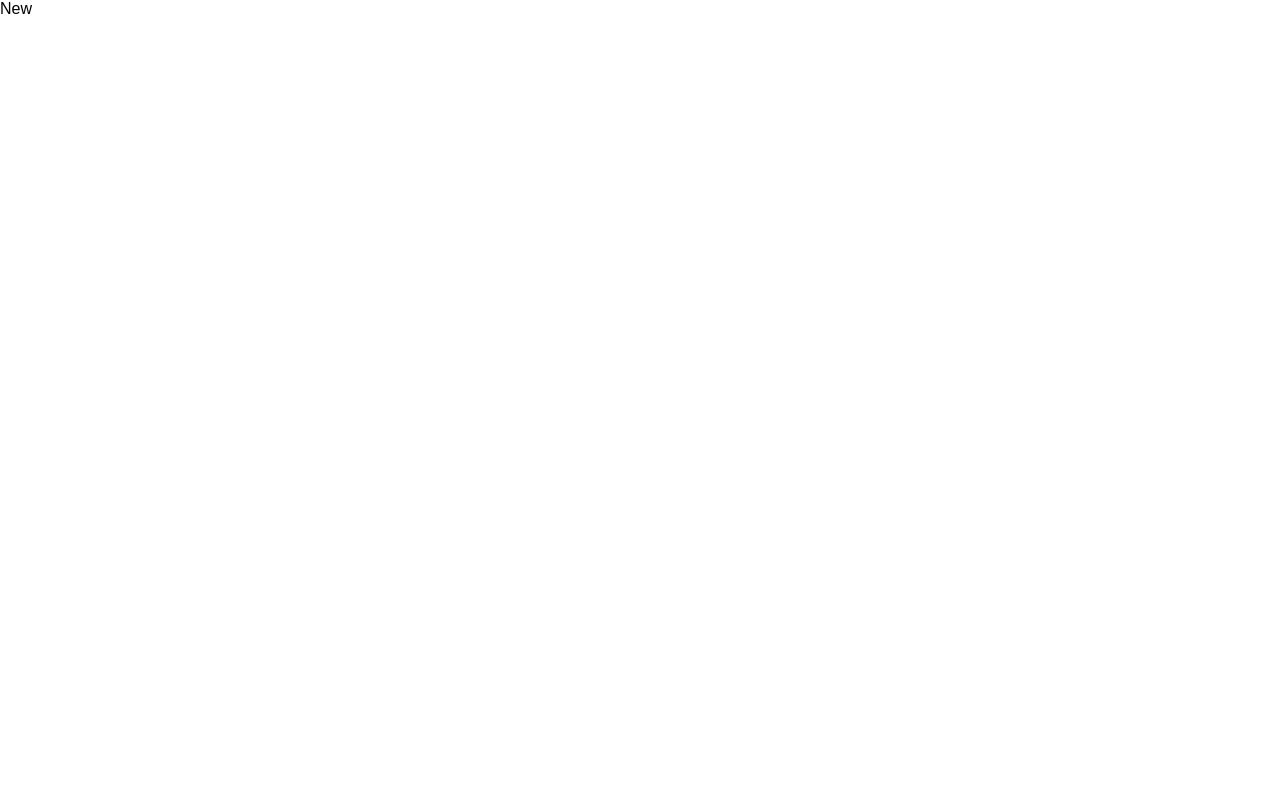
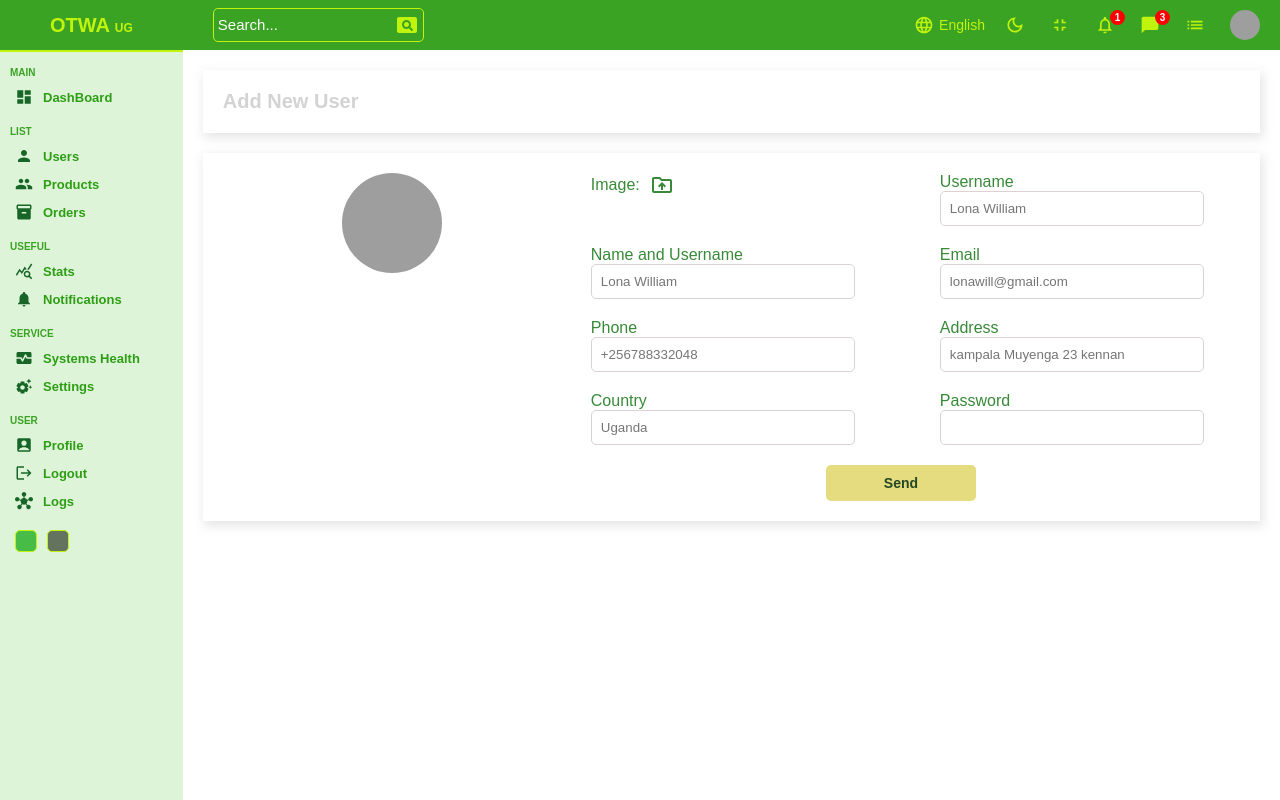
Before and after one commit to Emma-90844/OTWA-, a React (Create React App) app: page /users/new in a window 1280 px wide. Built offline with nearby package versions, Linux system fonts and the light colour scheme; grey boxes are pictures that could not be loaded.

Commit message:
Designed Add neew product and add new user page

```diff
--- a/src/App.js
+++ b/src/App.js
@@ -1,48 +1,4 @@
 
-// import Home from './pages/home/Home';
-// import Login from './pages/login/Login';
-// import List from './pages/list/List';
-// import New from './pages/new/New';
-// import Single from './pages/single/Single';
-
-// import {
-//   BrowserRouter,
-//   Routes,
-//   Route,
-// } from "react-router-dom";
-
-
-// function App() {
-//   return (
-//    <div className='App'>
-//       <BrowserRouter>
-//     <Routes>
-//       <Route path="/">
-//         <Route index element={<Home/>} />
-//         <Route path="login" element={<Login />}>
-//         </Route>
-//         <Route path="users">
-//           <Route index element={<List/>}/>
-//           <Route path=":userId"  element={<Single/>}/>
-//           <Route path="new"  element={<New/>}/>
-//         </Route>
-
-
-//         {/* <Route path='products'>
-//           <Route index element={<List/>}/>
-//           <Route path=':productId'  element={<Single/>}/>
-//           <Route path='new'  element={<New/>}/>
-//         </Route> */}
-
-//       </Route>
-//     </Routes>
-//   </BrowserRouter>
-
-//    </div>
-//   );
-// }
-
-// export default App;
 import './App.css'
 import Home from "./pages/home/Home";
 import Login from "./pages/login/Login";
@@ -50,6 +6,9 @@ import List from "./pages/list/List";
 import Single from "./pages/single/Single";
 import New from "./pages/new/New";
 import { BrowserRouter, Routes, Route } from "react-router-dom";
+import {userInputs, productInputs }from "./formsoursedata"
+
+
 
 function App() {
 
@@ -65,7 +24,7 @@ function App() {
               <Route path=":userId" element={<Single />} />
               <Route
                 path="new"
-                element={<New/>}
+                element={<New inputs = {userInputs} title="Add New User"/>}
               />
             </Route>
             <Route path="products">
@@ -73,7 +32,7 @@ function App() {
               <Route path=":productId" element={<Single />} />
               <Route
                 path="new"
-                element={<New  />}
+                element={<New  inputs={productInputs} title="Add New Product"/>}
               />
             </Route>
           </Route>
--- a/src/components/datatable/Datatable.jsx
+++ b/src/components/datatable/Datatable.jsx
@@ -1,8 +1,8 @@
 import "./datatable.scss";
 import { DataGrid } from "@mui/x-data-grid";
 import { userColumns, userRows } from "../../datatablesourse";
+import { Link } from "react-router-dom";
 
-const Datatable = () => {
 // Action column
 const actionColumn = [
   {
@@ -12,7 +12,10 @@ const Datatable = () => {
     renderCell: () => {
       return (
         <div className="cellAction">
+          <Link style={{ textDecoration: "none" }} to="/users/anyid">
             <div className="viewButton">View</div>
+          </Link>
+
           <div className="deleteButton">Delete</div>
         </div>
       );
@@ -20,6 +23,7 @@ const Datatable = () => {
   },
 ];
 
+const Datatable = () => {
   return (
     <div className="datatable">
       <DataGrid
--- a/src/components/sidebar/Sidebar.jsx
+++ b/src/components/sidebar/Sidebar.jsx
@@ -1,93 +1,94 @@
-import './sidebar.scss';
-import DashboardIcon from '@mui/icons-material/Dashboard';
-import PersonIcon from '@mui/icons-material/Person';
-import GroupIcon from '@mui/icons-material/Group';
-import Inventory2Icon from '@mui/icons-material/Inventory2';
-import QueryStatsIcon from '@mui/icons-material/QueryStats';
-import NotificationsIcon from '@mui/icons-material/Notifications';
-import MonitorHeartIcon from '@mui/icons-material/MonitorHeart';
-import SettingsSuggestIcon from '@mui/icons-material/SettingsSuggest';
-import AccountBoxIcon from '@mui/icons-material/AccountBox';
-import HubIcon from '@mui/icons-material/Hub';
-
-import LogoutIcon from '@mui/icons-material/Logout';
-
+import "./sidebar.scss";
+import DashboardIcon from "@mui/icons-material/Dashboard";
+import PersonIcon from "@mui/icons-material/Person";
+import GroupIcon from "@mui/icons-material/Group";
+import Inventory2Icon from "@mui/icons-material/Inventory2";
+import QueryStatsIcon from "@mui/icons-material/QueryStats";
+import NotificationsIcon from "@mui/icons-material/Notifications";
+import MonitorHeartIcon from "@mui/icons-material/MonitorHeart";
+import SettingsSuggestIcon from "@mui/icons-material/SettingsSuggest";
+import AccountBoxIcon from "@mui/icons-material/AccountBox";
+import HubIcon from "@mui/icons-material/Hub";
+import LogoutIcon from "@mui/icons-material/Logout";
+import { Link } from "react-router-dom";
 
 const Sidebar = () => {
   return (
-    <div className='sidebar'>
+    <div className="sidebar">
       <div className="top">
-            <span className="logo">OTWA <span className='logotext'>UG</span></span>
+        <Link style={{ textDecoration: "none" }} to="/">
+          <span className="logo">
+            OTWA <span className="logotext">UG</span>
+          </span>
+        </Link>
       </div>
       <hr />
       <div className="center">
         <ul>
           <p className="title">MAIN</p>
           <li>
-                    <DashboardIcon className='icon'/>
+            <DashboardIcon className="icon" />
             <span>DashBoard</span>
           </li>
 
           {/* list */}
-                <p className="title" >LIST</p>
+          <p className="title">LIST</p>
           <li>
-                    <PersonIcon className='icon'/>
+            <PersonIcon className="icon" />
+            <Link style={{ textDecoration: "none" }} to="/users">
               <span>Users</span>
+            </Link>
           </li>
           <li>
-                    <GroupIcon className='icon'/>
+            <GroupIcon className="icon" />
+            <Link style={{ textDecoration: "none" }} to="/products">
             <span>Products</span>
+            </Link>
+
           </li>
           <li>
-                    <Inventory2Icon className='icon'/>
+            <Inventory2Icon className="icon" />
             <span>Orders</span>
           </li>
-                <div className="title" >USEFUL</div>
+          <div className="title">USEFUL</div>
           <li>
-                    <QueryStatsIcon className='icon'/>
+            <QueryStatsIcon className="icon" />
             <span>Stats</span>
           </li>
           <li>
-                 <NotificationsIcon className='icon'/>
+            <NotificationsIcon className="icon" />
             <span>Notifications</span>
           </li>
           <p className="title">SERVICE</p>
           <li>
-                    <MonitorHeartIcon className='icon'/>
+            <MonitorHeartIcon className="icon" />
             <span>Systems Health</span>
           </li>
           <li>
-                    <SettingsSuggestIcon className='icon'/>
+            <SettingsSuggestIcon className="icon" />
             <span>Settings</span>
           </li>
           <p className="title">USER</p>
           <li>
-                    <AccountBoxIcon className='icon'/>
+            <AccountBoxIcon className="icon" />
             <span>Profile</span>
           </li>
           <li>
-                    <LogoutIcon className='icon' />
+            <LogoutIcon className="icon" />
             <span>Logout</span>
           </li>
           <li>
-                    <HubIcon className='icon'/>
+            <HubIcon className="icon" />
             <span>Logs</span>
           </li>
-
         </ul>
       </div>
       <div className="bottom">
-            <div className="colorOption">
-
-            </div>
-            <div className="colorOption">
-
-            </div>
-            <div className="colorOption">
+        <div className="colorOption"></div>
+        <div className="colorOption"></div>
       </div>
     </div>
-    </div>
-  )
-}
+  );
+};
 
-export default Sidebar
+export default Sidebar;
--- a/src/components/sidebar/sidebar.scss
+++ b/src/components/sidebar/sidebar.scss
@@ -19,6 +19,7 @@
     .logo{
         font-size: 20px;
         font-weight: bold;
+        cursor: pointer;
        color:  rgb(193, 244, 12);  ;
 
     }
@@ -50,8 +51,10 @@
 
             cursor: pointer;
             &:hover{
-                background-color:rgb(193, 244, 12);   ;
-            }
+                background-color:#cdf2ce  ;
+                border-bottom-right-radius: 10px;
+                margin-right: 10px;
+}
             .icon{
                 font-size: 18px;
                 color: rgb(24, 102, 39);  ;
@@ -84,14 +87,12 @@
         margin: 5px;
 
         cursor: pointer;
+
         &:nth-child(1){
-            background-color: #daff84;
+            background-color: #47bc47;
         }
         &:nth-child(2){
-            background-color: #47bc47;
-        }
-        &:nth-child(3){
-            background-color: #62bf39; background-color: #DEF4D9;
+            background-color: #64735d; ;
         }
 }
    }
--- /dev/null
+++ b/src/formsoursedata.jsx
@@ -0,0 +1,79 @@
+export const userInputs = [
+    {
+        id:1,
+        label:"Username",
+        type:"text",
+        placeholder:"Lona William"
+    },
+    {
+        id:2,
+        label:"Name and Username",
+        type:"text",
+        placeholder:"Lona William"
+    },
+    {
+        id:3,
+        label:"Email",
+        type:"email",
+        placeholder:"lonawill@gmail.com"
+    },
+    {
+        id:4,
+        label:"Phone",
+        type:"text",
+        placeholder:"+256788332048"
+    },
+    {
+        id:5,
+        label:"Address",
+        type:"text",
+        placeholder:"kampala Muyenga 23 kennan"
+    },
+    {
+        id:6,
+        label:"Country",
+        type:"text",
+        placeholder:"Uganda"
+    },
+    {
+        id:7,
+        label:"Password",
+        type:"password",
+    },
+
+]
+
+
+export const productInputs = [
+    {
+        id:1,
+        label:"Title",
+        type:"text",
+        placeholder:"Apple Macbook"
+    },
+    {
+        id:2,
+        label:"Description",
+        type:"text",
+        placeholder:"Description"
+    },
+    {
+        id:3,
+        label:"Catergory",
+        type:"text",
+        placeholder:"Computers"
+    },
+    {
+        id:4,
+        label:"Price",
+        type:"text",
+        placeholder:"UGX 1,000,000"
+    },
+    {
+        id:5,
+        label:"Stock",
+        type:"text",
+        placeholder:"in Stock"
+    },
+
+]
--- a/src/pages/new/New.jsx
+++ b/src/pages/new/New.jsx
@@ -1,9 +1,67 @@
-import React from 'react'
+import "./new.scss";
+import Sidebar from "../../components/sidebar/Sidebar";
+import Navbar from "../../components/navbar/Navbar";
+import DriveFolderUploadOutlinedIcon from "@mui/icons-material/DriveFolderUploadOutlined";
+import { useState } from "react";
 
-const New = () => {
+const New = ({ inputs, title }) => {
+  const [file, setFile] = useState("");
+  console.log(file);
   return (
-    <div>New</div>
-  )
-}
+    <div className="new">
+      <Sidebar />
+      <div className="newContainer">
+        <Navbar />
 
-export default New
+        {/* top */}
+        <div className="top">
+          <h1>{title}</h1>
+        </div>
+
+        {/* bottom */}
+        <div className="bottom">
+          <div className="left">
+            <img
+              src={
+                file
+                  ? URL.createObjectURL(file)
+                  : "https://i.pinimg.com/736x/fe/58/d9/fe58d9611609ab08f6c55fecfdb6942c.jpg"
+              }
+              className="img"
+              alt="myimage"
+            />
+          </div>
+          <div className="right">
+            <form action="">
+              <div className="formInput fileUpload">
+                <label className="label" htmlFor="file">
+                  Image: <DriveFolderUploadOutlinedIcon cla ssName="icon" />
+                </label>
+                <input
+                  type="file"
+                  style={{ display: "none" }}
+                  id="file"
+                  placeholder="Lona_Wil"
+                  onChange={(e) => setFile(e.target.files[0])}
+                />
+              </div>
+
+              {inputs.map((input) => (
+                <div className="formInput" key={input.id}>
+                  <label className="label" htmlFor="">
+                    {input.label}
+                  </label>
+                  <input type={input.type} placeholder={input.placeholder} />
+                </div>
+              ))}
+
+              <button>Send</button>
+            </form>
+          </div>
+        </div>
+      </div>
+    </div>
+  );
+};
+
+export default New;
--- a/src/pages/new/new.scss
+++ b/src/pages/new/new.scss
@@ -0,0 +1,99 @@
+.new {
+    width: 100%;
+    display: flex;
+
+    .newContainer {
+        flex: 6;
+
+        .top,
+        .bottom {
+            padding: 20px;
+            margin: 20px;
+            display: flex;
+            -webkit-box-shadow: 2px 4px 10px 1px rgb(201, 201, 201, 0.47);
+            box-shadow: 2px 4px 10px 1px rgba(201, 201, 201, 0.47);
+
+            h1 {
+                color: lightgray;
+                font-size: 20px;
+            }
+
+            .left {
+                flex: 1;
+                text-align: center;
+
+                img {
+                    height: 100px;
+                    width: 100px;
+                    object-fit: cover;
+                    border-radius: 50%;
+                    -webkit-border-radius: 50%;
+                    -moz-border-radius: 50%;
+                    -ms-border-radius: 50%;
+                    -o-border-radius: 50%;
+                    cursor: pointer;
+                }
+            }
+
+            .right {
+                flex: 2;
+
+                form {
+                    display: flex;
+                    flex-wrap: wrap;
+                    gap: 20px;
+                    justify-content: space-around;
+
+                    .formInput {
+                        width: 40%;
+                        gap: 20px;
+                        color: rgb(56, 137, 56);
+                        height: fit-content;
+                     label{
+                        display: flex;
+                        align-items: center;
+                        gap: 10px;
+
+                     }
+
+                     .icon{
+                        cursor: pointer;
+                        font-size: 30px;
+                     }
+
+
+                        input {
+                            width: 90%;
+                            padding: 9px;
+                            outline: none;
+                            border-radius: 5px;
+                            border: 1px solid rgb(222, 209, 209);
+                            -webkit-border-radius: 5px;
+                            -moz-border-radius: 5px;
+                            -ms-border-radius: 5px;
+                            -o-border-radius: 5px;
+                            margin-right: 5px;
+                        }
+
+                    }
+
+                    button{
+                        width: 150px;
+                        padding: 10px;
+                        border: none;
+                        background-color:#e5db7f;
+                        color: rgb(36, 72, 35);
+                        font-weight: bold;
+                        border-radius: 5px;
+                        font-size: 14px;
+                        -webkit-border-radius: 5px;
+                        -moz-border-radius: 5px;
+                        -ms-border-radius: 5px;
+                        -o-border-radius: 5px;
+}
+
+                }
+            }
+        }
+    }
+}
--- a/src/pages/single/Single.jsx
+++ b/src/pages/single/Single.jsx
@@ -13,7 +13,7 @@ const Single = () => {
         {/* top */}
         <div className="top">
           <div className="left">
-            <div className="editButton">Edit</div>
+            <div className="editButton">Edit..</div>
             <h1 className="title">Information</h1>
             {/* item */}
             <div className="item">
```
Also changed, not shown: src/pages/single/single.scss (+23 -9 lines). Lines whose indentation alone changed are shown as unchanged.
